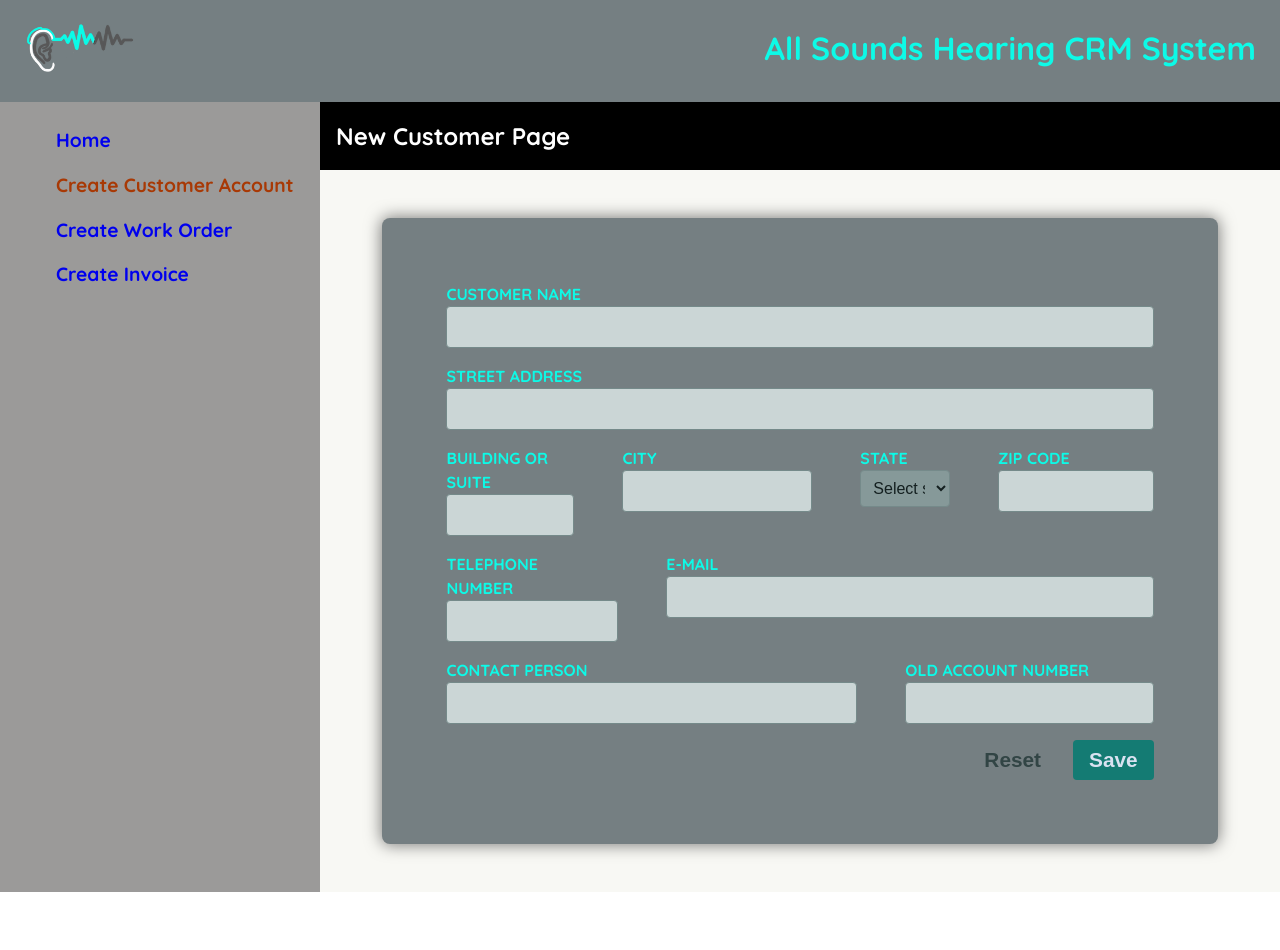
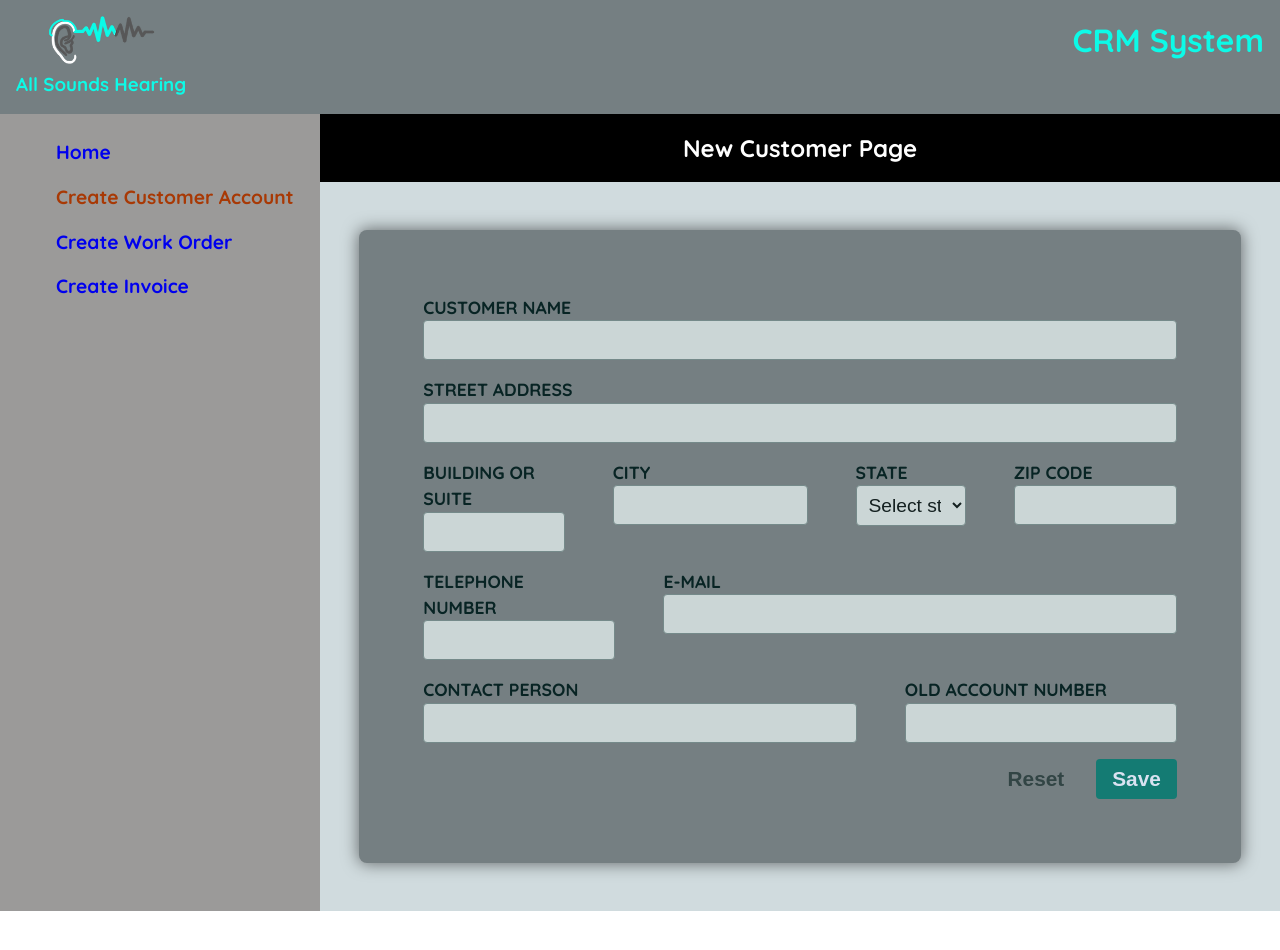
Before and after one commit to paul-kh/CRM_all-souuns-hearing, a React (Vite) app: page /new-customer in a window 1280 px wide. Shown: the top 950 px of the page. Built offline with nearby package versions, Linux system fonts and the light colour scheme.

Commit message:
Adjusted the look of page

```diff
--- a/src/components/Header.jsx
+++ b/src/components/Header.jsx
@@ -5,8 +5,9 @@ export default function Header() {
     <header>
       <div className="logo">
         <img src={image} alt="All Sounds Hearing Logo" />
+        <h3>All Sounds Hearing </h3>
       </div>
-      <h1>All Sounds Hearing CRM System</h1>
+      <h1>CRM System</h1>
     </header>
   );
 }
--- a/src/index.css
+++ b/src/index.css
@@ -24,9 +24,10 @@ header {
   display: flex;
   flex-direction: row;
   background-color: #757f82;
-  padding: 1.5rem;
+  padding: 1rem;
   color: #0dfae7;
   justify-content: space-between;
+  text-align: center;
 }
 
 img {
@@ -69,12 +70,13 @@ a.active {
   display: flex;
   flex-direction: column;
   width: 100%;
-  background-color: rgb(248, 248, 244);
+  background-color: #d0dbde;
 }
 
 .page__title {
   background-color: black;
   color: white;
+  text-align: center;
 }
 
 .page__title,
@@ -87,8 +89,8 @@ a.active {
  */
 
 form {
-  width: 90%;
-  max-width: 65rem;
+  width: 95%;
+  max-width: 75rem;
   margin: 2rem auto;
   padding: 4rem;
   background: #757f82;
@@ -107,13 +109,13 @@ fieldset {
 
 .control label {
   /* display: block; */
-  font-size: 1rem;
+  font-size: 1.1rem;
   margin-bottom: 0.2rem;
-  color: #0dfae7;
+  color: #082424;
   text-transform: uppercase;
-  font-weight: bold;
   /* Paul */
   margin-right: 1rem;
+  font-weight: 600;
 }
 
 .control input {
@@ -121,7 +123,7 @@ fieldset {
   width: 100%;
   /* max-width: 15rem; */
   padding: 0.5rem;
-  font-size: 1.3rem;
+  font-size: 1.2rem;
   border-radius: 4px;
   border: 1px solid #758a8a;
   background-color: #cbd6d6;
@@ -133,10 +135,10 @@ fieldset {
   width: 100%;
   max-width: 15rem;
   padding: 0.5rem;
-  font-size: 1rem;
+  font-size: 1.2rem;
   border-radius: 4px;
   border: 1px solid #758a8a;
-  background-color: #869999;
+  background-color: #cbd6d6;
   color: #142020;
 }
 
```
